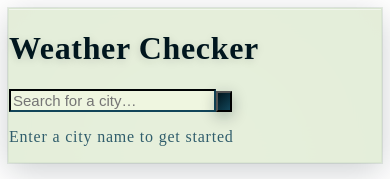
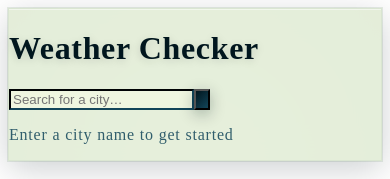
Before and after one commit to NwayOoPyaeZo/weather-app, a React (Vite) app: page / in a window 390 px wide. Shown: the top 179 px of the page. Built offline with nearby package versions, Linux system fonts and the light colour scheme; the HTML template or start-up script is replaced by a standard one.

Commit message:
fix responsive design issues on small devices

```diff
--- a/src/components/SearchBar.jsx
+++ b/src/components/SearchBar.jsx
@@ -34,10 +34,10 @@ export default function SearchBar({ onSearch }) {
 
   return (
     <div className="relative w-full">
-      <div className="flex gap-2">
+      <div className="flex gap-1.5 sm:gap-2 w-full overflow-hidden">
         <input
           type="text"
-          className="flex-1 p-3 pl-4 rounded-xl border-2 focus:outline-none transition-all duration-200"
+          className="flex-1 min-w-0 p-2.5 pl-3 sm:p-3 sm:pl-4 rounded-xl border-2 focus:outline-none transition-all duration-200 text-sm sm:text-base"
           placeholder="Search for a city…"
           value={query}
           onChange={(e) => setQuery(e.target.value)}
@@ -45,8 +45,7 @@ export default function SearchBar({ onSearch }) {
           style={{
             backgroundColor: "#EFF6E0",
             borderColor: "#124559",
-            color: "#01161E",
-            fontSize: "15px"
+            color: "#01161E"
           }}
           onFocus={(e) => {
             e.target.style.borderColor = "#598392";
@@ -59,7 +58,7 @@ export default function SearchBar({ onSearch }) {
         />
         <button
           onClick={handleSearchClick}
-          className="px-5 py-3 rounded-xl font-bold transition-all duration-200"
+          className="min-w-0 flex-shrink-0 px-2.5 py-2 sm:px-5 sm:py-3 rounded-xl font-bold transition-all duration-200"
           style={{
             background: "linear-gradient(135deg, #01161E, #124559)",
             color: "#EFF6E0",
@@ -74,7 +73,7 @@ export default function SearchBar({ onSearch }) {
             e.currentTarget.style.boxShadow = "0 4px 15px rgba(1, 22, 30, 0.3)";
           }}
         >
-          <svg xmlns="http://www.w3.org/2000/svg" fill="none" viewBox="0 0 24 24" strokeWidth={2.5} stroke="currentColor" className="w-5 h-5">
+          <svg xmlns="http://www.w3.org/2000/svg" fill="none" viewBox="0 0 24 24" strokeWidth={2.5} stroke="currentColor" className="w-4 h-4 sm:w-5 sm:h-5">
             <path strokeLinecap="round" strokeLinejoin="round" d="m21 21-5.197-5.197m0 0A7.5 7.5 0 1 0 5.196 5.196a7.5 7.5 0 0 0 10.607 10.607Z" />
           </svg>
         </button>
--- a/src/pages/WeatherPage.jsx
+++ b/src/pages/WeatherPage.jsx
@@ -49,7 +49,7 @@ export default function WeatherPage() {
         }}
       >
         <h1
-          className="text-4xl font-extrabold mb-6 text-center"
+          className="text-3xl sm:text-4xl font-extrabold mb-6 text-center break-words max-w-full"
           style={{
             color: "#01161E",
             letterSpacing: "0.02em",
```
